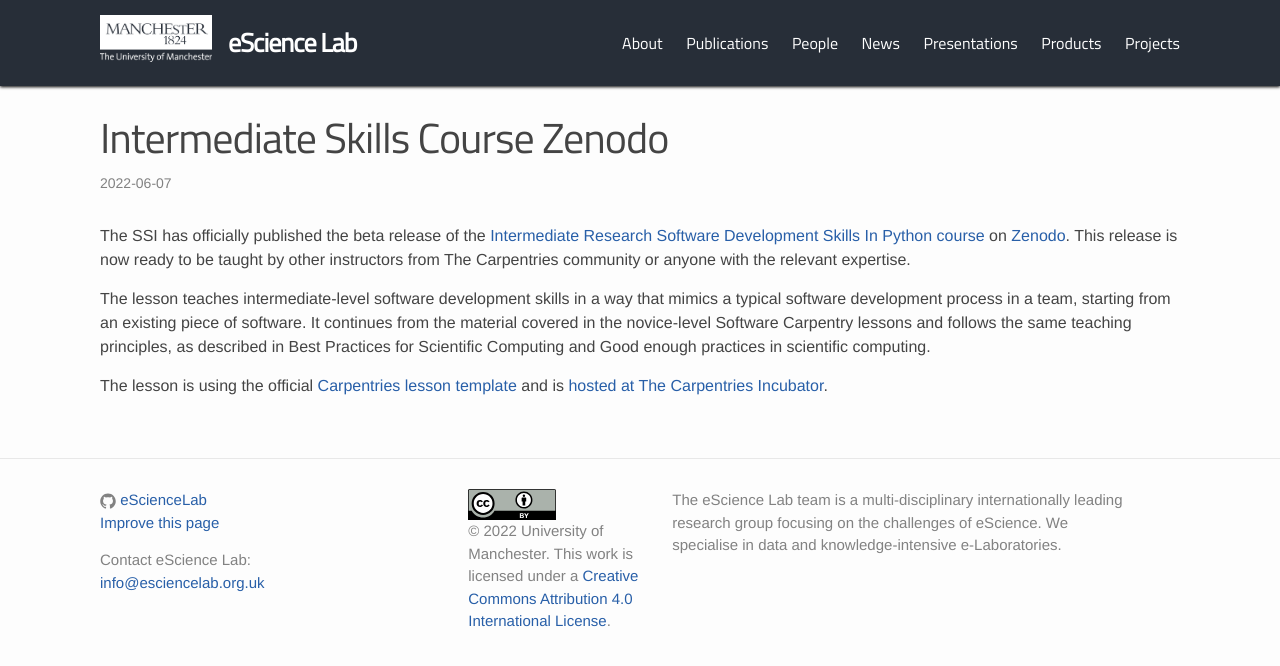
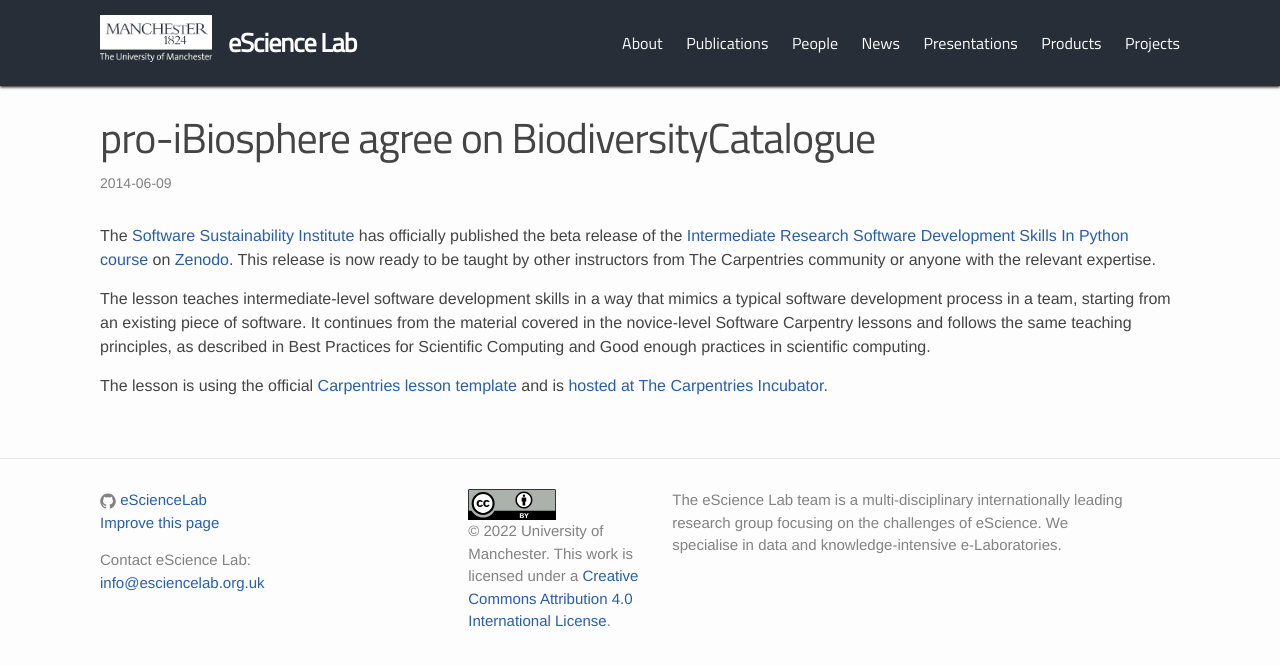
Before and after one commit to eScienceLab/eScienceLab.github.io, a Jekyll site: the page built from _posts/2022-06-07-intermediate-skills-course-zenodo.md, in a window 1280 px wide. Shown: the top 666 px of the page. Built offline with Jekyll 4.4.1, drawn with Linux system fonts in a browser that asks for light colours; our own code applies the rules of GitHub Pages for plain Markdown files; comment, search, counter and statistics services are not loaded.

Commit message:
Update 2022-06-07-intermediate-skills-course-zenodo.md

```diff
--- a/_posts/2022-06-07-intermediate-skills-course-zenodo.md
+++ b/_posts/2022-06-07-intermediate-skills-course-zenodo.md
@@ -1,4 +1,11 @@
-The SSI has officially published the beta release of the [Intermediate Research Software Development Skills In Python course](https://carpentries-incubator.github.io/python-intermediate-development/) on [Zenodo](https://zenodo.org/record/6532057#.Ynkb4dPMKX0).
+---
+layout: post
+title:  "pro-iBiosphere agree on BiodiversityCatalogue"
+date:   2014-06-09 11:10:47 +0000
+categories: announcements biodiversitycatalogue
+---
+
+The [Software Sustainability Institute](https://software.ac.uk) has officially published the beta release of the [Intermediate Research Software Development Skills In Python course](https://carpentries-incubator.github.io/python-intermediate-development/) on [Zenodo](https://zenodo.org/record/6532057#.Ynkb4dPMKX0).
 This release is now ready to be taught by other instructors from The Carpentries community or anyone with the relevant expertise.
 
 The lesson teaches intermediate-level software development skills in a way that mimics a typical software development process in a team,
```
